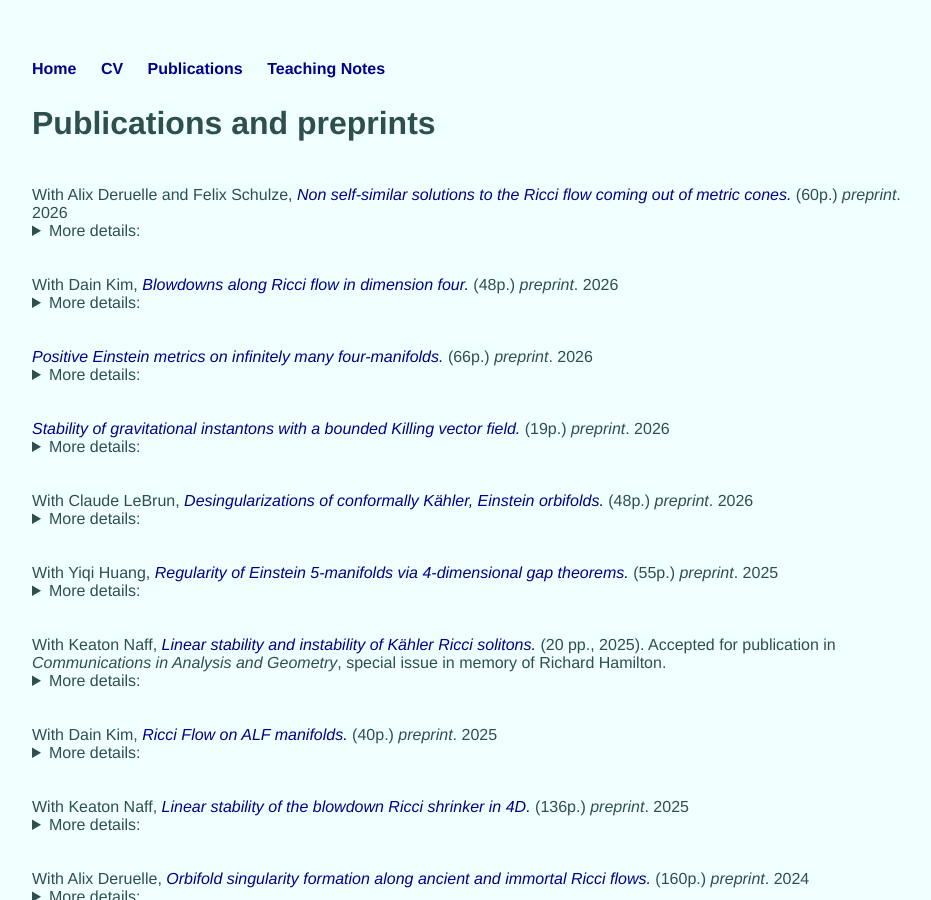
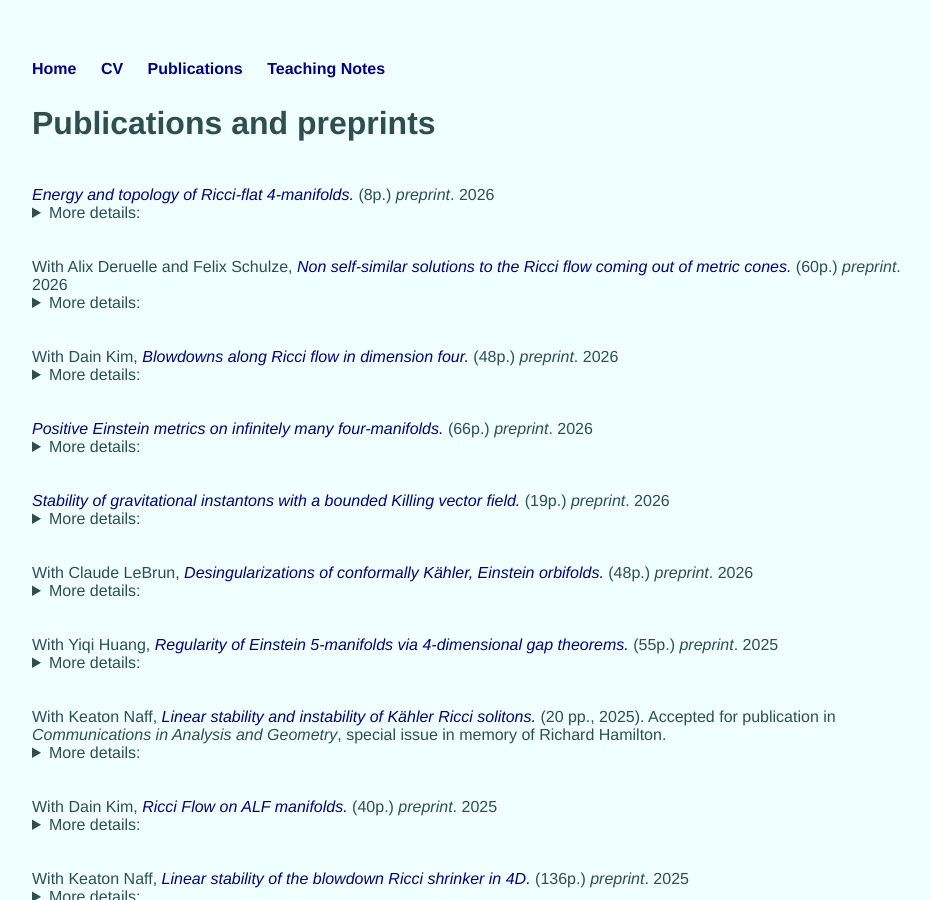
Before and after one commit to tristanozuch/tristanozuch.github.io, a Jekyll site: the page built from publications/index.html, in a window 1280 px wide and 900 px high. Shown: the whole window, without its empty margins (160-1091 px from the left). Built offline with Jekyll 4.4.1, drawn with Linux system fonts in a browser that asks for light colours.

Commit message:
Update index.html

```diff
--- a/publications/index.html
+++ b/publications/index.html
@@ -4,6 +4,15 @@ title: Publications
 ---
 
 <h2>Publications and preprints</h2>
+
+<br /> <a href="https://arxiv.org/abs/2611.33132"><i>Energy and topology of Ricci-flat 4-manifolds.</i></a> (8p.) <i>preprint</i>. 2026
+<br />
+<details>
+  <summary>More details:</summary>
+  <div style="margin: 15px;">
+    I show that the L^2-norm of the curvature of a complete Ricci-flat four-manifold is bounded if and only if its second Betti number is. This finishes the classification of the ends of hyperkähler metrics with finite topology, excludes Ricci-flat metrics on uncountably many exotic R^4s and applies to the thin part of immortal Ricci flows.
+  </div>
+</details><br />
 
 <br /> With Alix Deruelle and Felix Schulze, <a href="https://arxiv.org/abs/2611.16976"><i>Non self-similar solutions to the Ricci flow coming out of metric cones.</i></a> (60p.) <i>preprint</i>. 2026
 <br />
```
